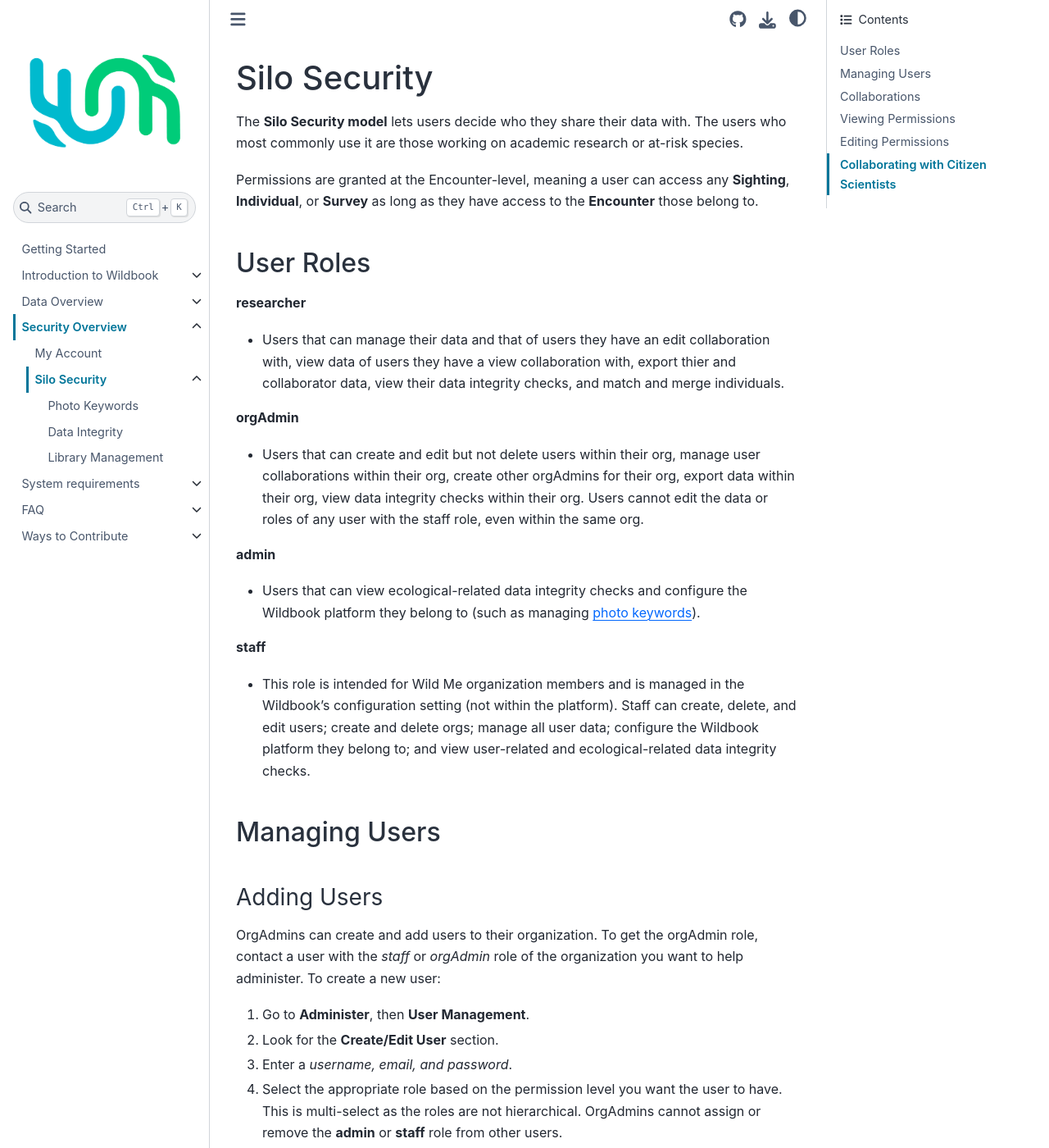
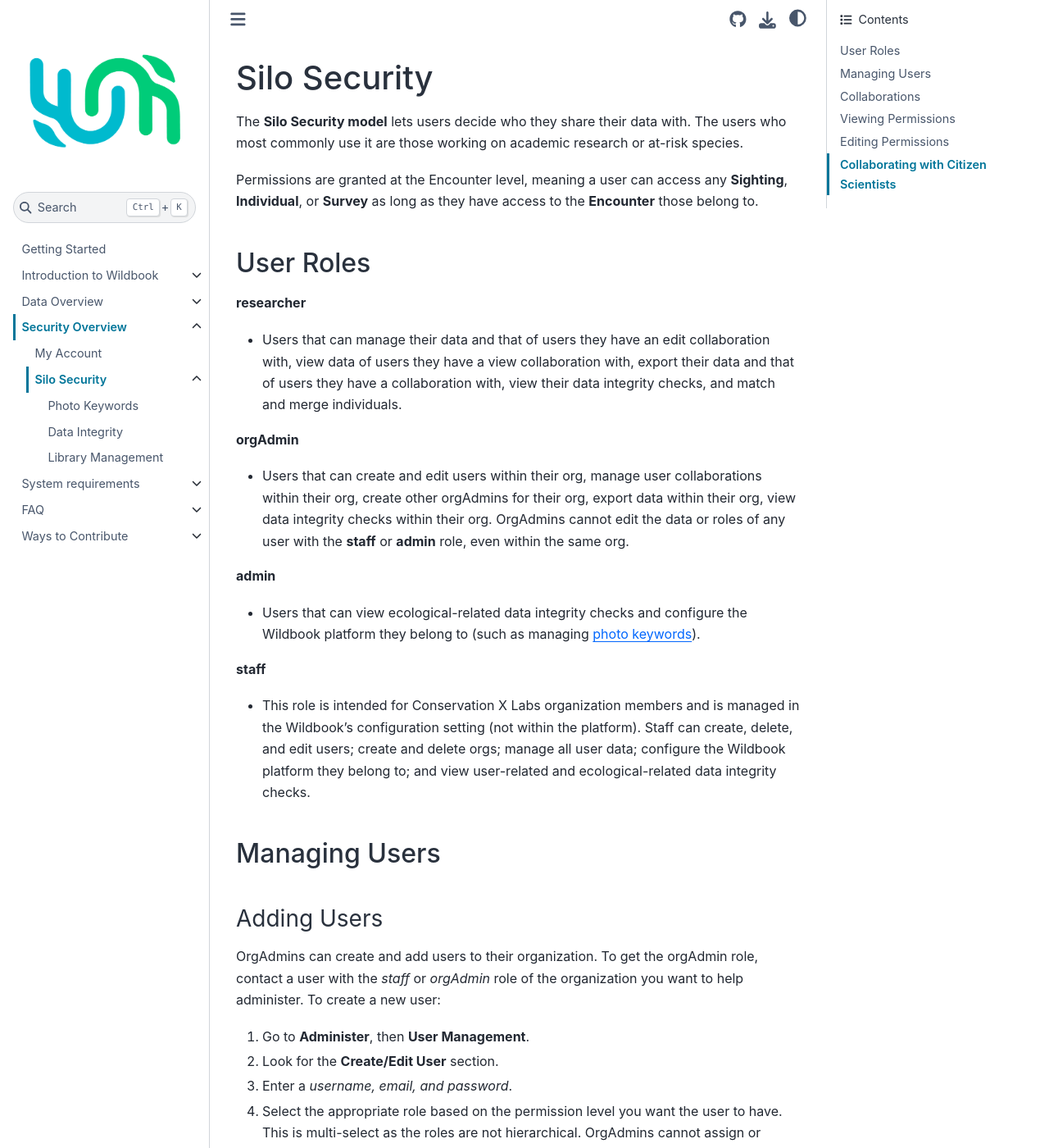
Before and after one commit to WildMeOrg/wildbook-docs, a Sphinx documentation site: the page built from docs/security/silo-security/index.md, in a window 1280 px wide and 1400 px high. Shown: the whole window at 82% size. Built offline with Sphinx 7.4.7 and the Sphinx Book theme 1.1.4, drawn with Linux system fonts in a browser that asks for light colours; some of the changed text lies outside the part shown.

Commit message:
Update index.md

```diff
--- a/docs/security/silo-security/index.md
+++ b/docs/security/silo-security/index.md
@@ -11,21 +11,21 @@
 
 The **Silo Security model** lets users decide who they share their data with. The users who most commonly use it are those working on academic research or at-risk species.
 
-Permissions are granted at the Encounter-level, meaning a user can access any **Sighting**, **Individual**, or **Survey** as long as they have access to the **Encounter** those belong to.
+Permissions are granted at the Encounter level, meaning a user can access any **Sighting**, **Individual**, or **Survey** as long as they have access to the **Encounter** those belong to.
 
 ## User Roles
 
 **researcher**
-* Users that can manage their data and that of users they have an edit collaboration with, view data of users they have a view collaboration with, export thier and collaborator data, view their data integrity checks, and match and merge individuals.
+* Users that can manage their data and that of users they have an edit collaboration with, view data of users they have a view collaboration with, export their data and that of users they have a collaboration with, view their data integrity checks, and match and merge individuals.
 
 **orgAdmin**
-*  Users that can create and edit but not delete users within their org, manage user collaborations within their org, create other orgAdmins for their org, export data within their org, view data integrity checks within their org. Users cannot edit the data or roles of any user with the staff role, even within the same org.
+* Users that can create and edit users within their org, manage user collaborations within their org, create other orgAdmins for their org, export data within their org, view data integrity checks within their org. OrgAdmins cannot edit the data or roles of any user with the **staff** or **admin** role, even within the same org.
 
 **admin**
 * Users that can view ecological-related data integrity checks and configure the Wildbook platform they belong to (such as managing [photo keywords](photo-keywords.md)).
 
 **staff**
-* This role is intended for Wild Me organization members and is managed in the Wildbook's configuration setting (not within the platform). Staff can create, delete, and edit users; create and delete orgs; manage all user data; configure the Wildbook platform they belong to; and view user-related and ecological-related data integrity checks.
+* This role is intended for Conservation X Labs organization members and is managed in the Wildbook's configuration setting (not within the platform). Staff can create, delete, and edit users; create and delete orgs; manage all user data; configure the Wildbook platform they belong to; and view user-related and ecological-related data integrity checks.
 
 ## Managing Users
 
@@ -55,7 +55,7 @@
 
 ### Addressing Bulk Import Concerns
 
-As an orgAdmin, you can manage **bulk imports** for any user in your organization.
+OrgAdmins can manage **bulk imports** for any user in their organization.
 
 1. Go to **Administer**, then **Bulk Import Logs**.
 2. Select the desired *Bulk Import task* from the list.
```
